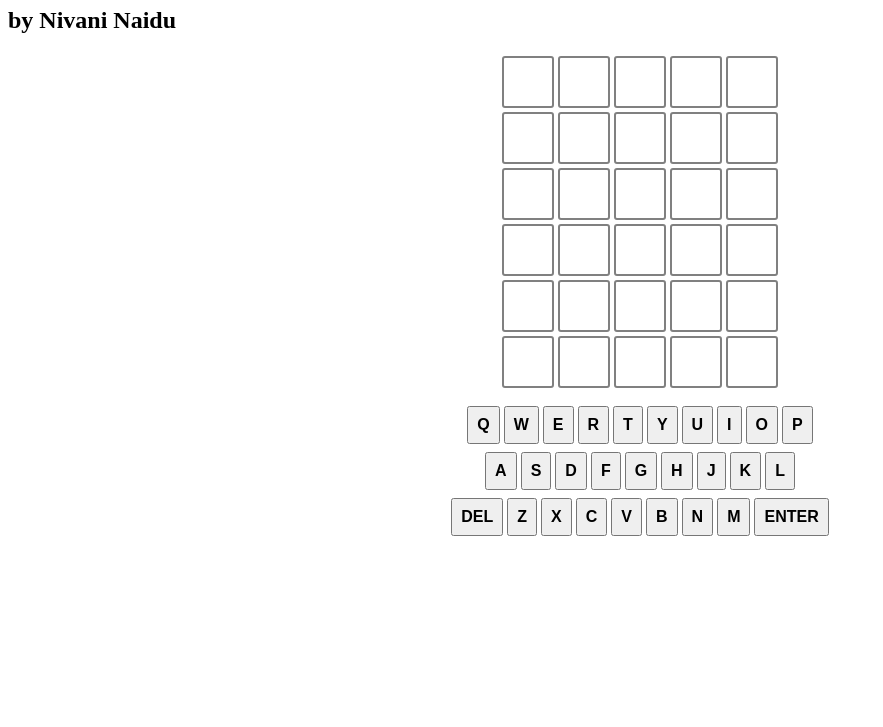
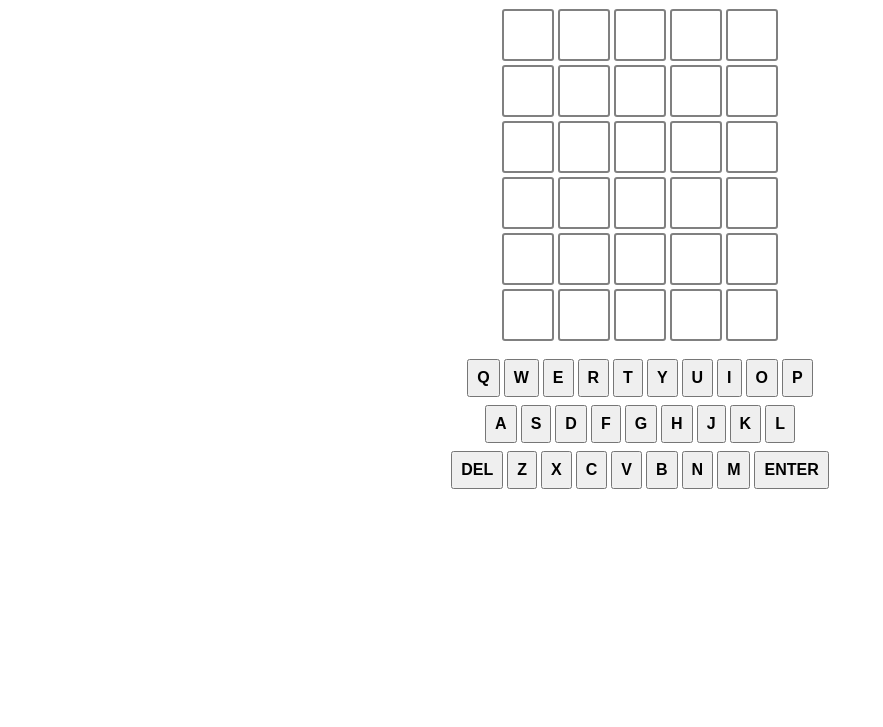
Before and after one commit to nivaninaidu/animodle, a website with bundled scripts: page index.html in a window 1280 px wide. Shown: the part 73-800 px from the top of the page, without its empty margins (0-883 px from the left). Built offline with nearby package versions, Linux system fonts and the light colour scheme.

```diff
--- a/index.html
+++ b/index.html
@@ -4,7 +4,7 @@
     <meta charset="UTF-8">
     <meta http-equiv="X-UA-Compatible" content="IE=edge">
     <meta name="viewport" content="width=device-width, initial-scale=1.0">
-    <title>Animodle</title>
+    <title>Animodle - Nivani Naidu</title>
     <link rel="stylesheet" href="style.css">
     <link href="https://cdnjs.cloudflare.com/ajax/libs/toastr.js/latest/toastr.min.css" rel="stylesheet"/>
     <link
@@ -14,7 +14,7 @@
 </head>
 <body>
     <h1> ANIMODLE </h1>
-    <h2> by Nivani Naidu </h2>
+
 
     <div id="game-board">
 
```
